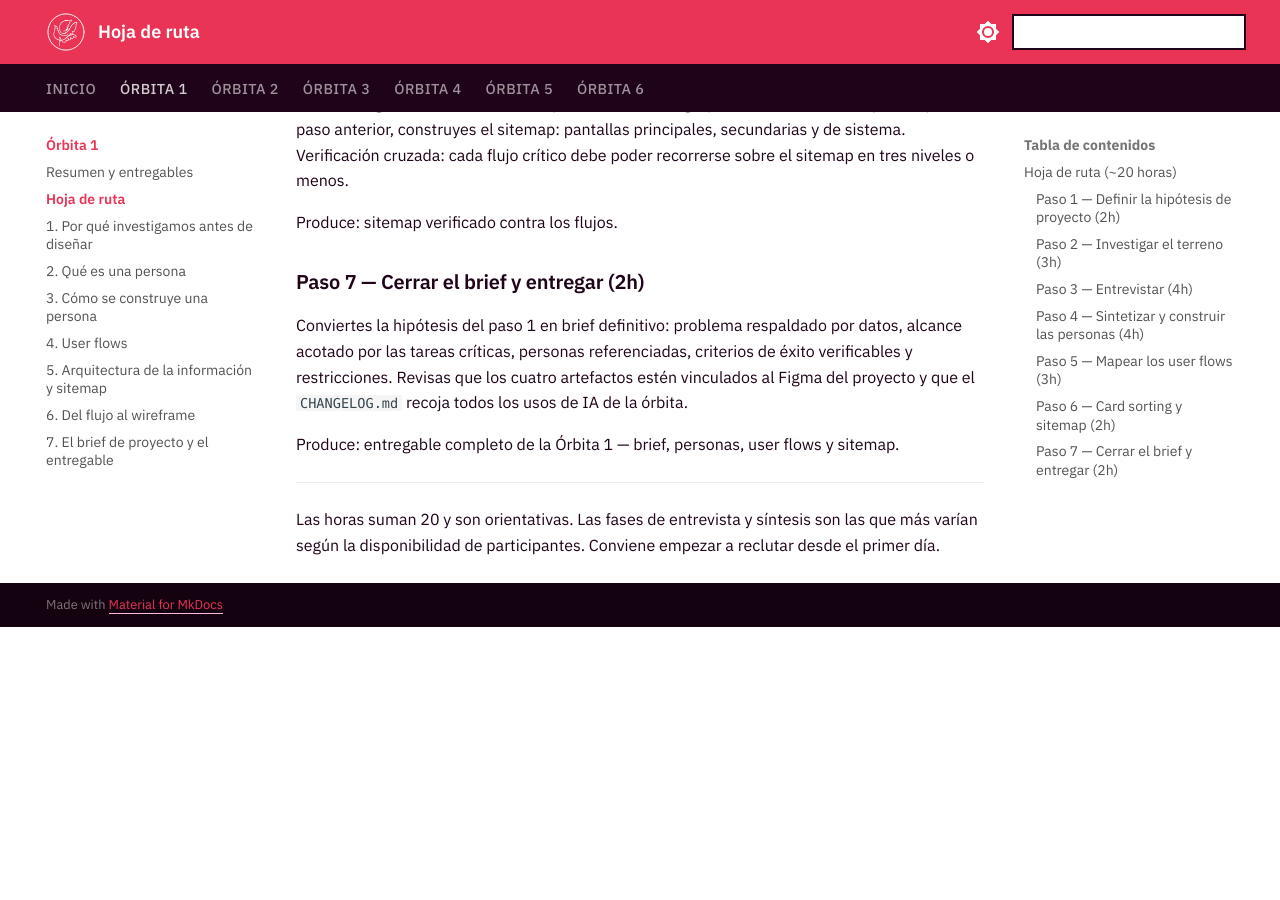
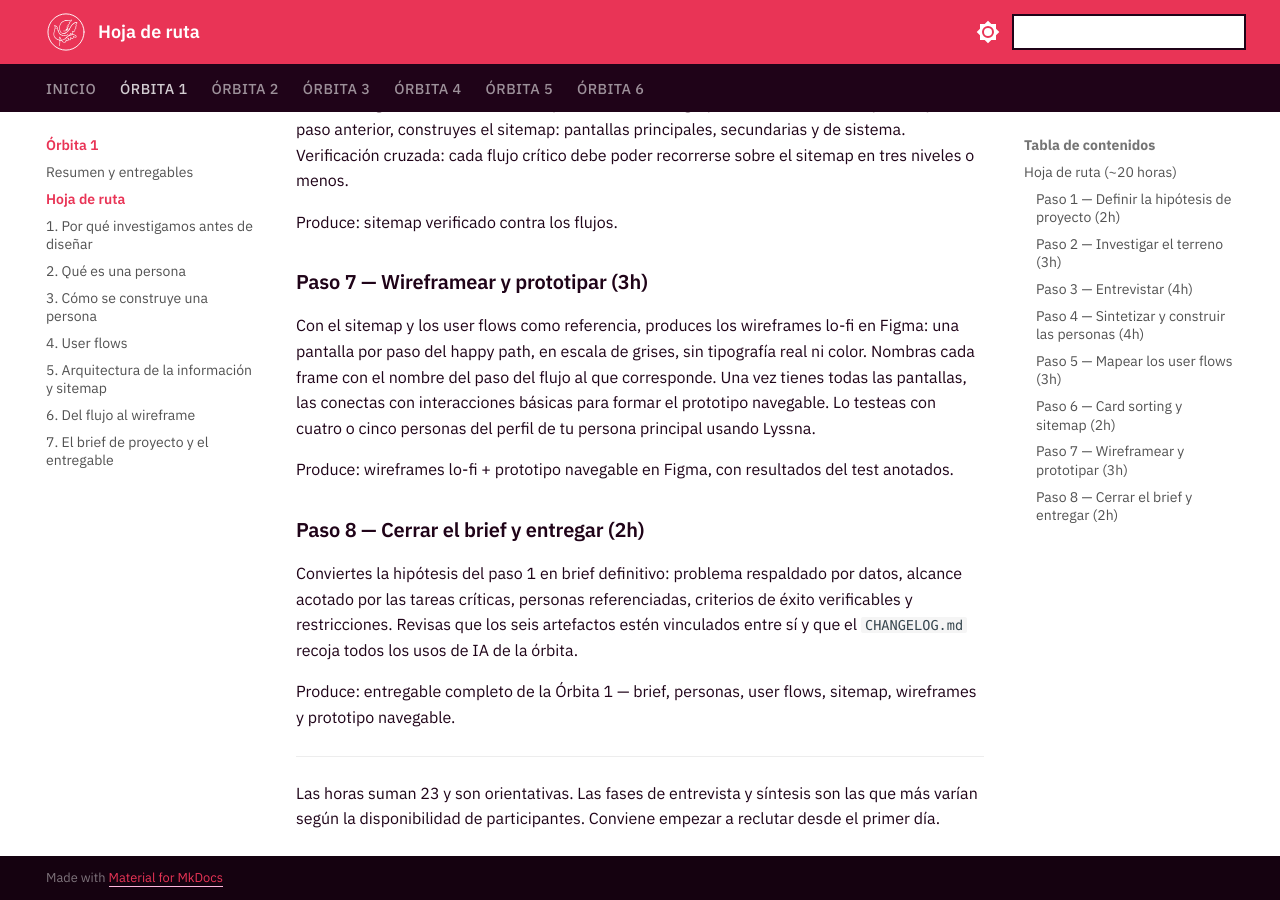
Before and after one commit to envasador/diseno-interfaces-web, an MkDocs documentation site: the page built from docs/orbitas/orbita1/00_hoja_de_ruta.md, in a window 1280 px wide and 900 px high, scrolled down 1882 px. Built offline with MkDocs 1.6.1 and Material for MkDocs 9.7.7, drawn with Linux system fonts in a browser that asks for light colours; before the commit the page ends 2509 px from its top, so only the background shows below that.

Commit message:
Curso 2026 | 2027 - Nuevas órbitas.

```diff
--- a/docs/orbitas/orbita1/00_hoja_de_ruta.md
+++ b/docs/orbitas/orbita1/00_hoja_de_ruta.md
@@ -41,12 +41,18 @@ Card sorting con cuatro o cinco compañeros. Con los agrupamientos resultantes y
 
 Produce: sitemap verificado contra los flujos.
 
-### Paso 7 — Cerrar el brief y entregar (2h)
+### Paso 7 — Wireframear y prototipar (3h)
 
-Conviertes la hipótesis del paso 1 en brief definitivo: problema respaldado por datos, alcance acotado por las tareas críticas, personas referenciadas, criterios de éxito verificables y restricciones. Revisas que los cuatro artefactos estén vinculados al Figma del proyecto y que el `CHANGELOG.md` recoja todos los usos de IA de la órbita.
+Con el sitemap y los user flows como referencia, produces los wireframes lo-fi en Figma: una pantalla por paso del happy path, en escala de grises, sin tipografía real ni color. Nombras cada frame con el nombre del paso del flujo al que corresponde. Una vez tienes todas las pantallas, las conectas con interacciones básicas para formar el prototipo navegable. Lo testeas con cuatro o cinco personas del perfil de tu persona principal usando Lyssna.
 
-Produce: entregable completo de la Órbita 1 — brief, personas, user flows y sitemap.
+Produce: wireframes lo-fi + prototipo navegable en Figma, con resultados del test anotados.
+
+### Paso 8 — Cerrar el brief y entregar (2h)
+
+Conviertes la hipótesis del paso 1 en brief definitivo: problema respaldado por datos, alcance acotado por las tareas críticas, personas referenciadas, criterios de éxito verificables y restricciones. Revisas que los seis artefactos estén vinculados entre sí y que el `CHANGELOG.md` recoja todos los usos de IA de la órbita.
+
+Produce: entregable completo de la Órbita 1 — brief, personas, user flows, sitemap, wireframes y prototipo navegable.
 
 ---
 
-Las horas suman 20 y son orientativas. Las fases de entrevista y síntesis son las que más varían según la disponibilidad de participantes. Conviene empezar a reclutar desde el primer día.
+Las horas suman 23 y son orientativas. Las fases de entrevista y síntesis son las que más varían según la disponibilidad de participantes. Conviene empezar a reclutar desde el primer día.
```
Also changed, not shown: other parts of docs/orbitas/orbita1/00_hoja_de_ruta.md (+1 -1 lines), docs/orbitas/orbita1/index.md (+5 -2 lines).
